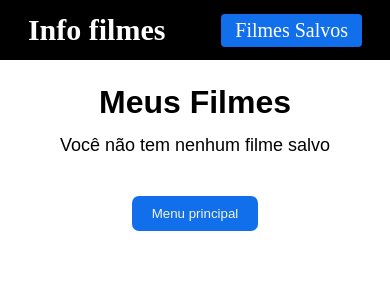
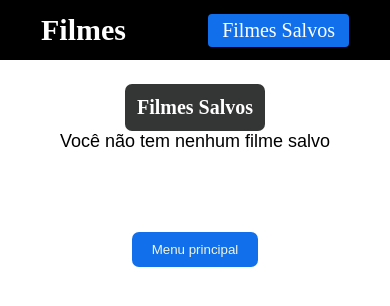
Before and after one commit to Hardwallace/Movie-View, a React (Create React App) app: page /favoritos in a window 390 px wide. Shown: the top 306 px of the page. Built offline with nearby package versions, Linux system fonts and the light colour scheme; the HTML template or start-up script is replaced by a standard one.

Commit message:
Ajustando a responsividade

```diff
--- a/src/components/Header/index.js
+++ b/src/components/Header/index.js
@@ -1,8 +1,5 @@
 import './header.css';
 import { Link } from 'react-router-dom'
-
-
-
 
 function Header(){
 
@@ -14,7 +11,7 @@ function Header(){
     };
     return(
         <header>
-            <Link to='/' className='logo' onClick={scrollToTop}>Info filmes</Link>
+            <Link to='/' className='logo' onClick={scrollToTop}>Filmes</Link>
             <Link to='/favoritos' className='favoritos'>Filmes Salvos</Link>
         </header>
     )
--- a/src/pages/Favoritos/Favoritos.css
+++ b/src/pages/Favoritos/Favoritos.css
@@ -44,7 +44,6 @@
     border-radius: 7px;
     border-style: none;
     margin-top: 40px;
-
 }
 
 .meus-filmes .voltar a{
@@ -63,6 +62,7 @@
 .meus-filmes .voltar a:hover{
     color: black;
 }
+
 
 .lista-filmes .acess{
     color: white;
@@ -83,6 +83,22 @@
     padding: -3px;
 }
 
+.meus-filmes .titulo{
+    text-align: center;
+    font-size: 20px;
+    display: block;
+    font-family: 'Times New Roman', Times, serif;
+    background-color: rgb(52, 53, 53);
+    padding: 12px;
+    color: #fff;
+    border-radius: 7px;
+}
+
+.containerFavorite{
+    margin-top: 40px;
+    margin-left: 20px;
+}
+
 .containerFavorite .lista-filmes {
   display: grid;
   gap: 20px;
@@ -92,8 +108,14 @@
   grid-template-columns: repeat(2, 1fr);
 }
 
+@media (min-width: 120px) {
+  .containerFavorite .lista-filmes {
+    grid-template-columns: repeat(1, 1fr);
+  }
+}
 
-@media (min-width: 550px) {
+
+@media (min-width: 750px) {
   .containerFavorite .lista-filmes {
     grid-template-columns: repeat(4, 1fr);
   }
--- a/src/pages/Favoritos/Favoritos.js
+++ b/src/pages/Favoritos/Favoritos.js
@@ -25,7 +25,7 @@ function Favoritos(){
 
     return(
         <div className='meus-filmes'>
-            <h1>Meus Filmes</h1>
+            <strong className='titulo'>Filmes Salvos</strong>
 
             {filmes.length === 0 && <span>Você não tem nenhum filme salvo</span>}
 
--- a/src/pages/Home/Home.css
+++ b/src/pages/Home/Home.css
@@ -2,10 +2,10 @@ html {
   scroll-behavior: smooth;
 }
 
+.lista-filmes{
+    max-width: 570px;
+    margin: 14px auto;
 
-.lista-filmes{
-    max-width: 800px;
-    margin: 14px auto;
 }
 
 .loading{
@@ -25,18 +25,18 @@ html {
 .lista-filmes strong{
     margin-bottom: 14px;
     text-align: center;
-    font-size: 33px;
+    font-size: 20px;
     display: block;
     font-family: 'Times New Roman', Times, serif;
     background-color: rgb(52, 53, 53);
-    padding: 1px;
+    padding: 12px;
     color: #fff;
     border-radius: 7px;
 }
 
 .lista-filmes img{
     width: 100%;
-    height: 750px;
+    height: 450px;
     display: block;
     border-top-left-radius: 8px;
     border-top-right-radius: 8px;
@@ -63,3 +63,9 @@ html {
     cursor: pointer;
     transition: all 0.5s;
 }
+
+@media (max-width: 500px) {
+    .lista-filmes{
+        max-width: 300px;
+    }
+}
```
